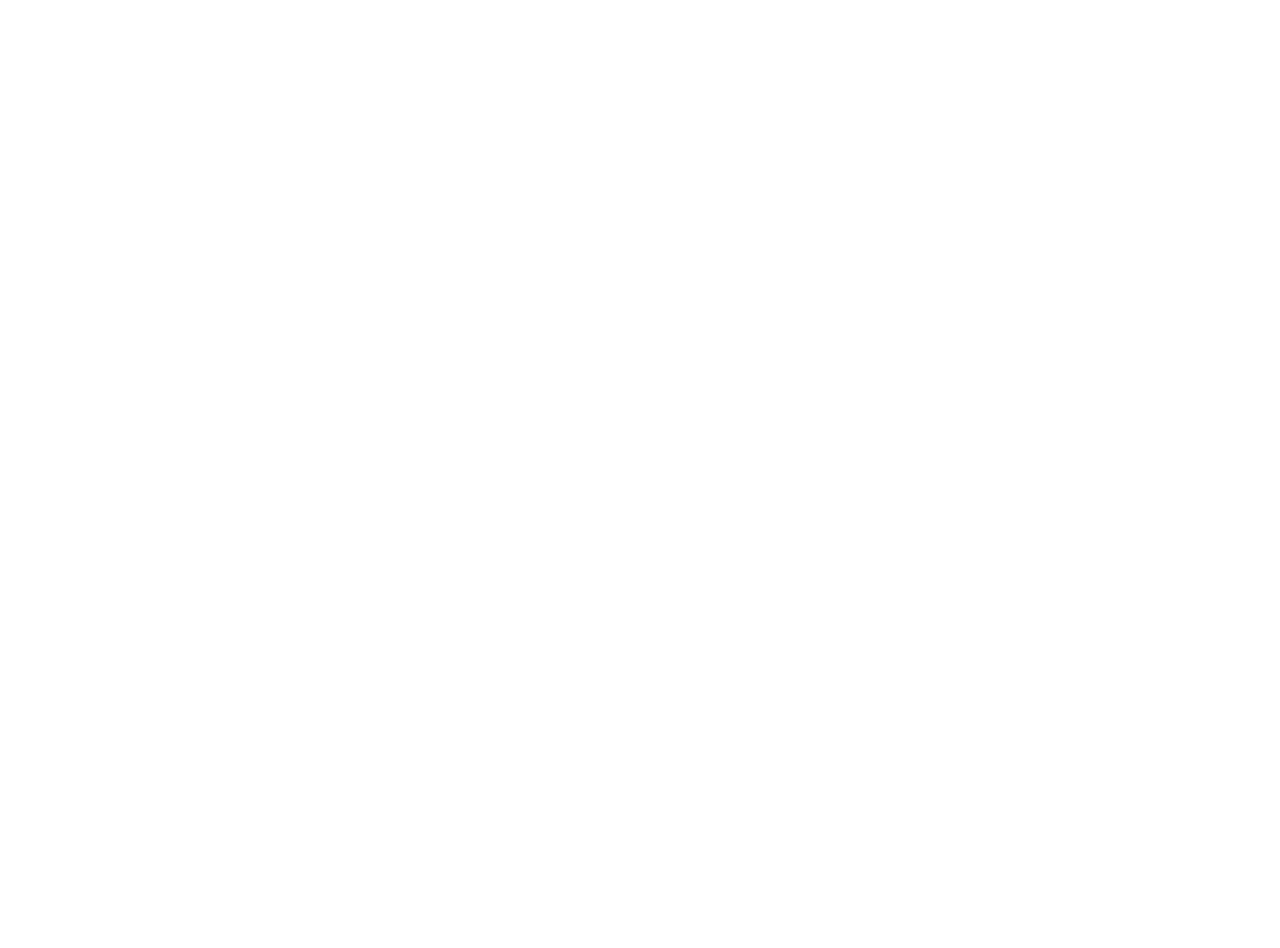
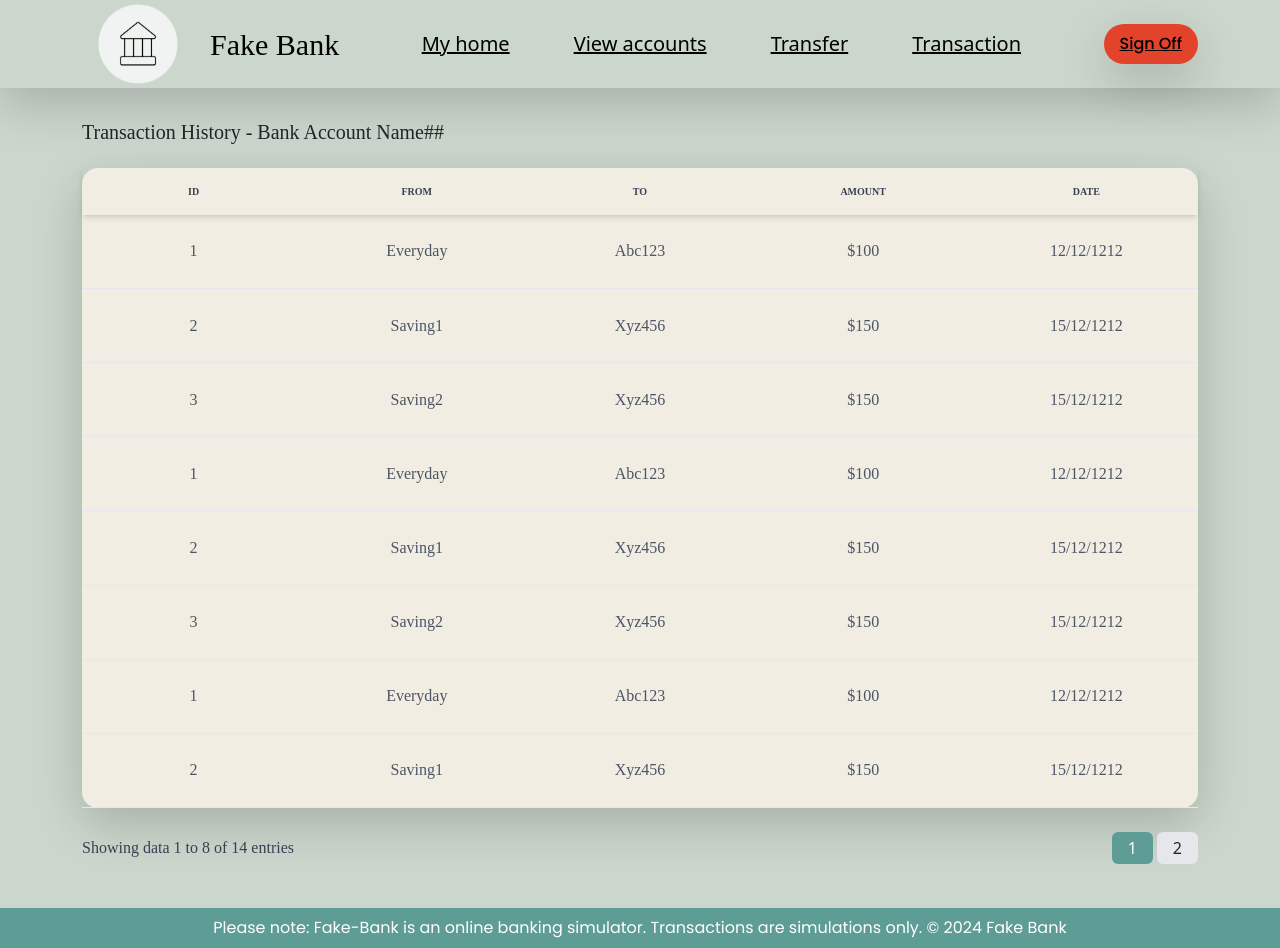
Before and after one commit to ponkpook/Fake-Bank-Front, a React (Create React App) app: page /transaction-history in a window 1280 px wide. Before the commit this address had no page. Before the commit the page ends 800 px from the top, so only its background shows below. Built offline with nearby package versions, Linux system fonts and the light colour scheme; a web font is replaced by a local one.

Commit message:
feat(transactionHistory): associate with account selection and update the table for better layout and consistency

```diff
--- a/src/App.tsx
+++ b/src/App.tsx
@@ -5,7 +5,7 @@
 import { Signup } from "./pages/signup";
 import { Transfer } from "./pages/transfer";
 import { Viewaccount } from "./pages/viewaccount";
-// import { Transaction } from "./pages/transaction";
+import { TransactionHistory } from "./pages/transactionHistory"; // Import TransactionHistory
 import { TransactionSelect } from "./pages/transactionSelect";
 import "./App.css";
 
@@ -22,6 +22,7 @@
       <Route path="/accounts" element={<Viewaccount />} />
       <Route path="/transfer" element={<Transfer />} />
       <Route path="/transaction" element={<TransactionSelect accounts={accounts} />} />
+      <Route path="/transaction-history" element={<TransactionHistory />} />
     </Routes>
   );
 };
--- a/src/components/BPay.tsx
+++ b/src/components/BPay.tsx
@@ -73,7 +73,7 @@
   };
 
   return (
-    <div className="flex justify-center p-space-8 bg-light-green shadow-lg mb-10 h-[68vh]">
+    <div className="flex justify-center p-space-8 bg-light-green shadow-lg mb-10 min-h-[80vh]">
       <div className="flex flex-col md:flex-row space-y-4 md:space-y-0 md:space-x-8 w-full mt-space-4 mb-space-8">
         {/* Left Panel */}
         <div className="flex-1 bg-native-milk rounded-[40px] p-space-4 relative">
--- a/src/components/RecurringPayments.tsx
+++ b/src/components/RecurringPayments.tsx
@@ -98,7 +98,7 @@
   };
 
   return (
-    <div className="flex justify-center p-space-8 bg-light-green shadow-lg mb-10 h-[68vh]">
+    <div className="flex justify-center p-space-8 bg-light-green shadow-lg mb-10 min-h-[80vh]">
       <div className="flex flex-col md:flex-row space-y-4 md:space-y-0 md:space-x-8 w-full mt-space-4 mb-space-8">
         {/* Left Panel */}
         {/* Select Account */}
--- a/src/components/TransferBetweenAccounts.tsx
+++ b/src/components/TransferBetweenAccounts.tsx
@@ -79,7 +79,7 @@
   };
 
   return (
-    <div className="flex justify-center p-space-8 bg-light-green shadow-lg h-[68vh]">
+    <div className="flex justify-center p-space-8 bg-light-green shadow-lg mb-10 min-h-[80vh]">
       <div className="flex flex-col md:flex-row space-y-4 md:space-y-0 md:space-x-8 w-full mt-space-4 mb-space-8">
         {/* 左侧账户选择 */}
         <div className="flex-1 bg-native-milk rounded-[40px] p-space-4 relative ">
--- a/src/components/TransferToOthers.tsx
+++ b/src/components/TransferToOthers.tsx
@@ -78,7 +78,7 @@
   };
 
   return (
-    <div className="flex justify-center p-space-8 bg-light-green shadow-lg mb-10 h-[68vh]">
+    <div className="flex justify-center p-space-8 bg-light-green shadow-lg mb-10 min-h-[80vh]">
       <div className="flex flex-col md:flex-row space-y-4 md:space-y-0 md:space-x-8 w-full mt-space-4 mb-space-8">
         {/* Left Panel */}
         <div className="flex-1 bg-native-milk rounded-[40px] p-space-4 relative">
--- a/src/pages/transaction.tsx
+++ b/src/pages/transactionHistory.tsx
@@ -22,8 +22,87 @@
     Amount: 150,
     Date: "15/12/1212",
   },
+  //test
+  {
+    id: 1,
+    From: "Everyday",
+    To: "Abc123",
+    Amount: 100,
+    Date: "12/12/1212",
+  },
+  {
+    id: 2,
+    From: "Saving1",
+    To: "Xyz456",
+    Amount: 150,
+    Date: "15/12/1212",
+  },
+  {
+    id: 3,
+    From: "Saving2",
+    To: "Xyz456",
+    Amount: 150,
+    Date: "15/12/1212",
+  },
+  {
+    id: 1,
+    From: "Everyday",
+    To: "Abc123",
+    Amount: 100,
+    Date: "12/12/1212",
+  },
+  {
+    id: 2,
+    From: "Saving1",
+    To: "Xyz456",
+    Amount: 150,
+    Date: "15/12/1212",
+  },
+  {
+    id: 3,
+    From: "Saving2",
+    To: "Xyz456",
+    Amount: 150,
+    Date: "15/12/1212",
+  },
+  {
+    id: 1,
+    From: "Everyday",
+    To: "Abc123",
+    Amount: 100,
+    Date: "12/12/1212",
+  },
+  {
+    id: 2,
+    From: "Saving1",
+    To: "Xyz456",
+    Amount: 150,
+    Date: "15/12/1212",
+  },
+  {
+    id: 3,
+    From: "Saving2",
+    To: "Xyz456",
+    Amount: 150,
+    Date: "15/12/1212",
+  },
+  {
+    id: 1,
+    From: "Everyday",
+    To: "Abc123",
+    Amount: 100,
+    Date: "12/12/1212",
+  },
+  {
+    id: 2,
+    From: "Saving1",
+    To: "Xyz456",
+    Amount: 150,
+    Date: "15/12/1212",
+  },
+
 ];
-export const Transaction = () => {
+export const TransactionHistory = () => {
   const [currentPage, setCurrentPage] = useState(1);
   const usersPerPage = 8;
 
@@ -126,11 +205,11 @@
 
   return (
     <Container>
-      <div className="container mx-auto p-6">
-        <h1 className="text-2xl font-bold mb-4">Transaction History</h1>
-        <div className="relative overflow-x-auto shadow-md sm:rounded-lg">
-          <table className="w-full text-sm text-left text-gray-500">
-            <thead className="text-xs text-gray-700 uppercase bg-gray-50">
+      <div className="container mx-auto p-6 ">
+        <h5 className="font-prosto mt-2 ">Transaction History - Bank Account Name##</h5>
+        <div className="flex flex-col md:flex-row  mx-auto bg-native-milk shadow-lg my-4 rounded-m min-h-[80vh] ">
+          <table className="w-full text-sm text-left text-gray-600 font-prosto">
+            <thead className="text-xs text-gray-700 font-prosto uppercase shadow-md">
               <tr>
                 <th className="w-1/5 py-3 text-center">ID</th>
                 <th className="w-1/5 py-3 text-center">FROM</th>
@@ -141,7 +220,7 @@
             </thead>
             <tbody>
               {currentUsers.map((user, index) => (
-                <tr key={index} className="bg-white border-b hover:bg-gray-50">
+                <tr key={index} className=" border-b hover:shadow-lg">
                   <td className="w-1/5 py-3 text-center">{user.id}</td>
                   <td className="w-1/5 py-3 text-center">{user.From}</td>
                   <td className="w-1/5 py-3 text-center">{user.To}</td>
@@ -149,19 +228,30 @@
                   <td className="w-1/5 py-3 text-center">{user.Date}</td>
                 </tr>
               ))}
+              {/* Placeholder for additional rows to maintain consistent height */}
+              {currentUsers.length < 8 && (
+                    Array.from({ length: 8 - currentUsers.length }).map((_, idx) => (
+                        <tr key={`placeholder-${idx}`} className="border-b ">
+                            <td className="w-1/5 py-3 text-center "></td>
+                            <td className="w-1/5 py-3 text-center "></td>
+                            <td className="w-1/5 py-3 text-center"></td>
+                            <td className="w-1/5 py-3 text-center "></td>
+                            <td className="w-1/5 py-3 text-center "></td>
+                        </tr>
+                    ))
+                )}
             </tbody>
           </table>
         </div>
 
         <div className="flex justify-between items-center mt-4">
-          <span className="text-sm text-gray-600">
+          <span className="text-sm text-gray-700 font-prosto">
             Showing data {indexOfFirstUser + 1} to {indexOfLastUser} of{" "}
             {transactionData.length} entries
           </span>
           <div className="inline-flex space-x-1">{renderPageNumbers()}</div>
         </div>
       </div>
-      );
     </Container>
   );
 };
--- a/src/pages/transactionSelect.tsx
+++ b/src/pages/transactionSelect.tsx
@@ -2,6 +2,7 @@
 import { Container } from "../components/container";
 import GreetingSection from "../components/GreetingSection";
 import { IAccount } from "../type";
+import { useNavigate } from "react-router-dom"; // Import useNavigate
 
 interface TransactionSelectProps {
     accounts: IAccount[];
@@ -10,7 +11,7 @@
 export const TransactionSelect: React.FC<TransactionSelectProps> = ({ accounts }) => {
     const [selectedAccount, setSelectedAccount] = useState<string>(""); // State for selected account
     const [isAccountDropdownOpen, setIsAccountDropdownOpen] = useState<boolean>(false);
-
+    const navigate = useNavigate(); // Initialize useNavigate
 
     // Handle account selection from dropdown
     const handleAccountChange = (account: string) => {
@@ -18,7 +19,11 @@
         setIsAccountDropdownOpen(false); // Close dropdown after selection
     };
 
-
+    // Handle navigation when the "Show" button is clicked
+    const handleShowClick = () => {
+        // Optionally, you could pass the selected account as state or through the URL
+        navigate("/transaction-history"); // Navigate to the transaction-history page
+    };
 
     return (
         <Container>
@@ -45,12 +50,8 @@
                             </div>
                             <div className="w-full h-l bg-gray-200 flex items-center justify-between px-4 relative">
                                 <button
-                        className={`w-full text-left ${
-                            selectedAccount ? "text-black" : "text-grey-800"
-                        }`}
-                        onClick={() =>
-                            setIsAccountDropdownOpen(!isAccountDropdownOpen)
-                        }
+                                    className={`w-full text-left ${selectedAccount ? "text-black" : "text-grey-800"}`}
+                                    onClick={() => setIsAccountDropdownOpen(!isAccountDropdownOpen)}
                                 >
                                     {selectedAccount || "Select Account"}
                                 </button>
@@ -74,14 +75,13 @@
                             <div className="flex justify-end space-x-4 mt-10">
                                 <button
                                     className="bg-native-red text-white text-sm font-medium font-['Poppins'] py-space-2 px-space-6 rounded-full hover:bg-orange-600"
+                                    onClick={handleShowClick} // Add click handler for navigation
                                 >
                                     Show
                                 </button>
                             </div>
                         </div>
-
                     </div>
-
                 </div>
             </div>
         </Container>
```
Lines whose indentation alone changed are shown as unchanged.
